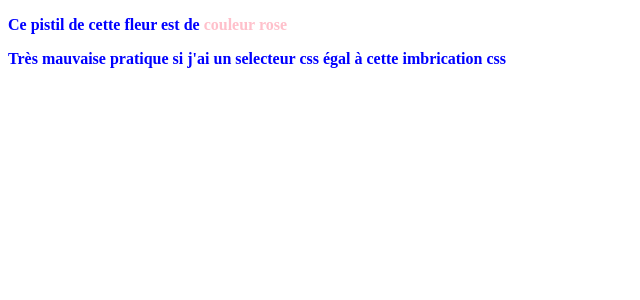
After one commit to DanYellow/presentations, a PHP site: page / in a window 1280 px wide. The commit adds this page. Shown: the top 300 px of the page, without its empty margins (0-640 px from the left). Run offline with PHP 8.4, Linux system fonts and the light colour scheme.

Commit message:
Reorder folders

```diff
--- /dev/null
+++ b/mmi/html/introduction/exemples/feuille-externe/index.html
@@ -0,0 +1,30 @@
+<!DOCTYPE html>
+<html lang="fr">
+  <head>
+    <meta charset="UTF-8" />
+    <title>Feuille-externe</title>
+
+    <link rel="stylesheet" href="style.css" />
+  </head>
+  <body>
+    <div>
+      <p class="description">
+        Ce pistil de cette fleur est de
+        <span class="text-pistil"> couleur rose </span>
+      </p>
+    </div>
+
+    <article>
+      <section>
+        <div class="imbrication">
+          <div class="element">
+            <p class="description text-pistil">
+              Très mauvaise pratique si j'ai un selecteur css égal à cette
+              imbrication css
+            </p>
+          </div>
+        </div>
+      </section>
+    </article>
+  </body>
+</html>
--- a/mmi/html/exemple/style.css
+++ b/mmi/html/introduction/exemples/feuille-externe/style.css
@@ -1,6 +1,5 @@
 .text-pistil {
-  color: inherit;
-  width: 140px;
+  color: pink;
 }
 
 .description {
@@ -18,7 +17,7 @@
 * Mauvaise pratique
 *
 */
-article section div.imbrication .element div p.description .text-pistil {
+article section div.imbrication .element p.description .text-pistil {
   text-decoration: underline;
   font-size: 25px;
 }
```
Also changed, not shown: mmi/html/exemple/index.html (deleted, +0 -17 lines), mmi/html/introduction/exemples/balise-classique-auto-fermantes/index.html (added, +17 -0 lines), mmi/html/introduction/exemples/imbrications/index.html (added, +17 -0 lines), 5 other files.
